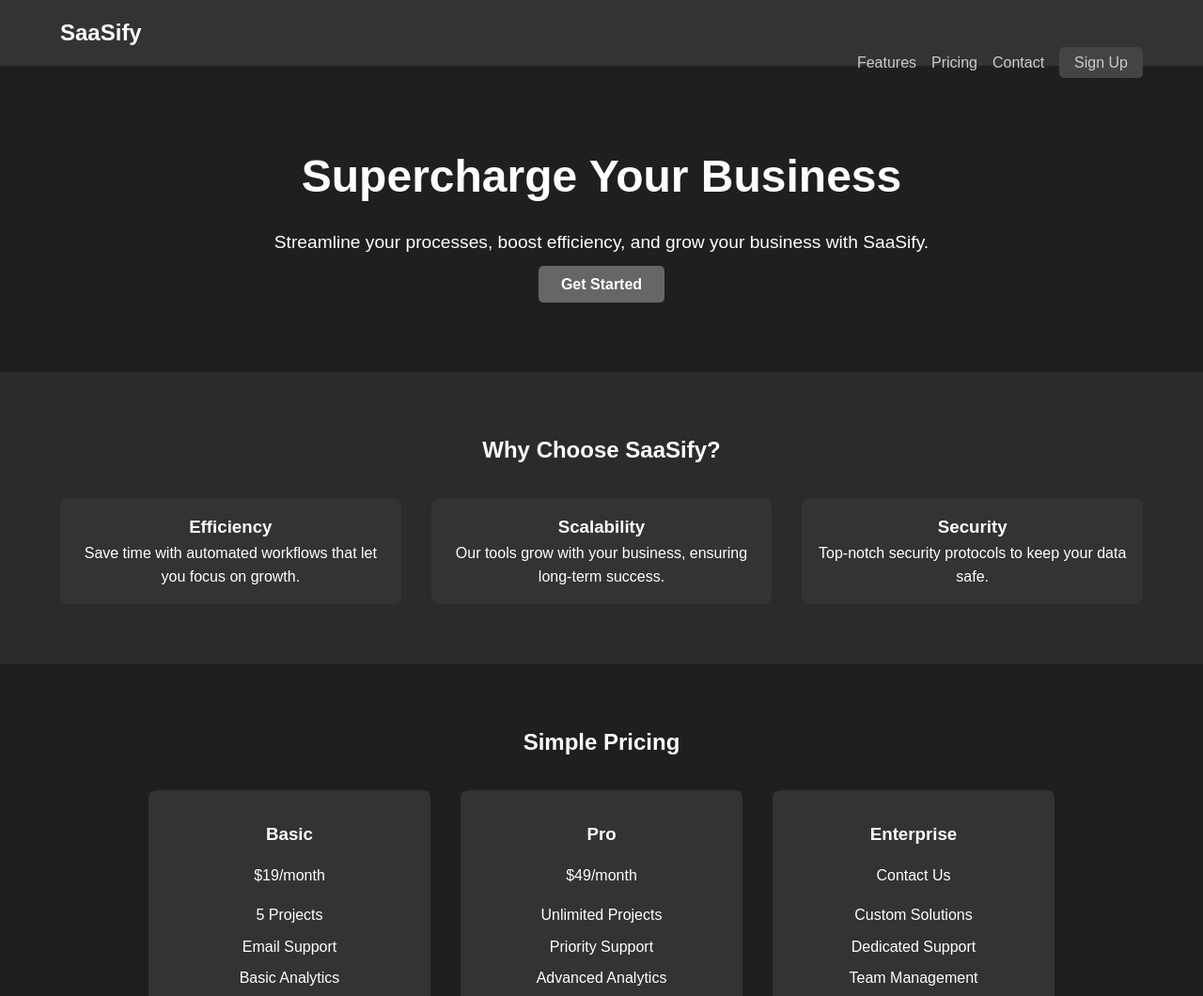
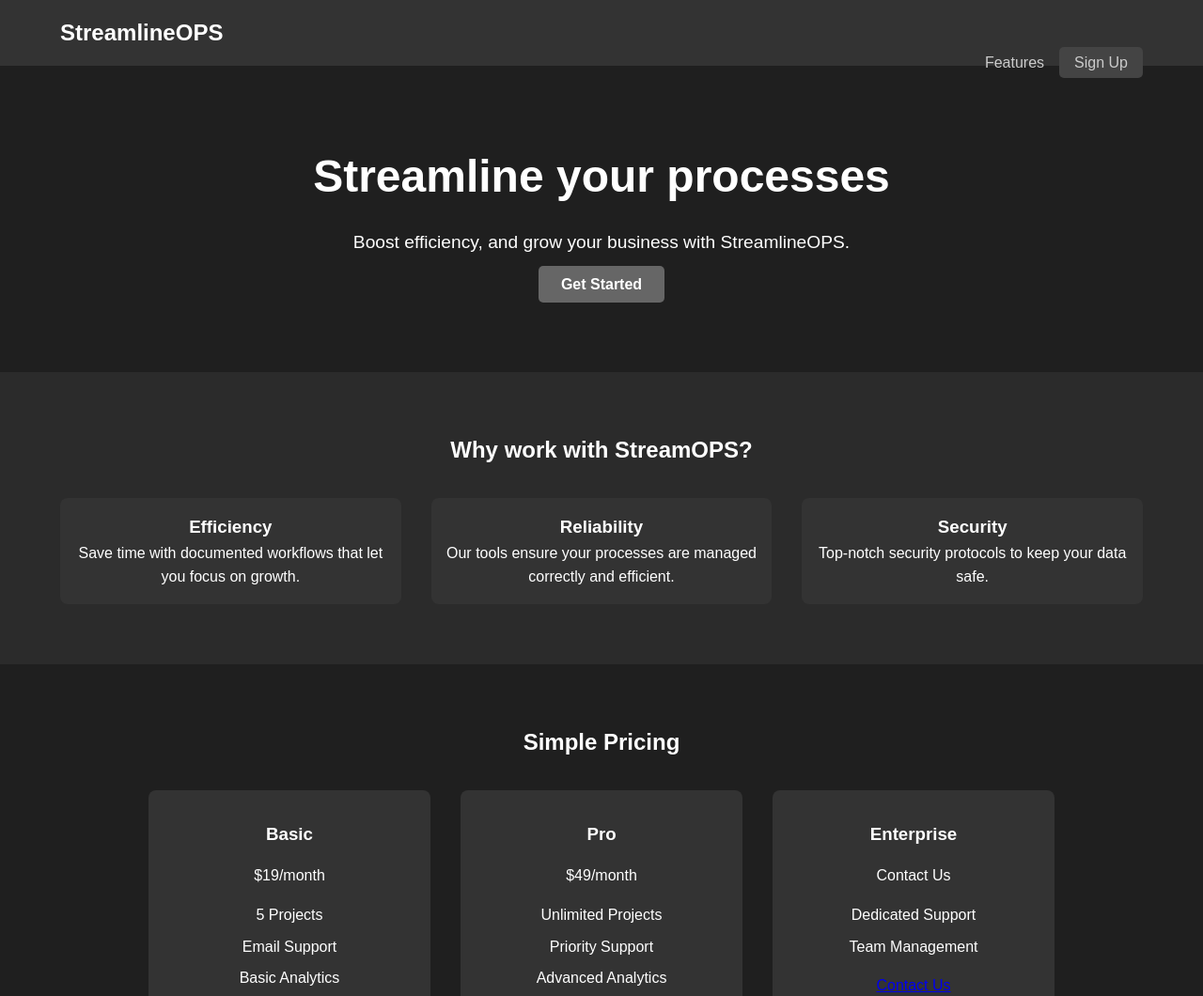
Before and after one commit to juansp2424/StreamlineOPS, a plain HTML site: page index.html in a window 1280 px wide. Shown: the top 1060 px of the page at 94% size. Drawn offline with Linux system fonts and the light colour scheme; files that its build step writes are made by us from their sources.

Commit message:
Update index.html

```diff
--- a/index.html
+++ b/index.html
@@ -4,17 +4,15 @@
     <meta charset="UTF-8">
     <meta name="viewport" content="width=device-width, initial-scale=1.0">
     <title>SaaS Landing Page</title>
-    <link rel="stylesheet" href="styles.css">
+    <link rel="stylesheet" href="css/styles.css">
 </head>
 <body>
     <header class="header">
         <div class="container">
-            <div class="logo">SaaSify</div>
+            <div class="logo">StreamlineOPS</div>
             <nav>
                 <ul class="nav-links">
                     <li><a href="#features">Features</a></li>
-                    <li><a href="#pricing">Pricing</a></li>
-                    <li><a href="#contact">Contact</a></li>
                     <li><a href="#signup" class="btn">Sign Up</a></li>
                 </ul>
             </nav>
@@ -23,23 +21,23 @@
 
     <section class="hero">
         <div class="container">
-            <h1>Supercharge Your Business</h1>
-            <p>Streamline your processes, boost efficiency, and grow your business with SaaSify.</p>
+            <h1>Streamline your processes</h1>
+            <p>Boost efficiency, and grow your business with StreamlineOPS.</p>
             <a href="#signup" class="btn btn-primary">Get Started</a>
         </div>
     </section>
 
     <section id="features" class="features">
         <div class="container">
-            <h2>Why Choose SaaSify?</h2>
+            <h2>Why work with StreamOPS?</h2>
             <div class="feature-grid">
                 <div class="feature">
                     <h3>Efficiency</h3>
-                    <p>Save time with automated workflows that let you focus on growth.</p>
+                    <p>Save time with documented workflows that let you focus on growth.</p>
                 </div>
                 <div class="feature">
-                    <h3>Scalability</h3>
-                    <p>Our tools grow with your business, ensuring long-term success.</p>
+                    <h3>Reliability</h3>
+                    <p>Our tools ensure your processes are managed correctly and efficient.</p>
                 </div>
                 <div class="feature">
                     <h3>Security</h3>
@@ -77,7 +75,6 @@
                     <h3>Enterprise</h3>
                     <p>Contact Us</p>
                     <ul>
-                        <li>Custom Solutions</li>
                         <li>Dedicated Support</li>
                         <li>Team Management</li>
                     </ul>
```
